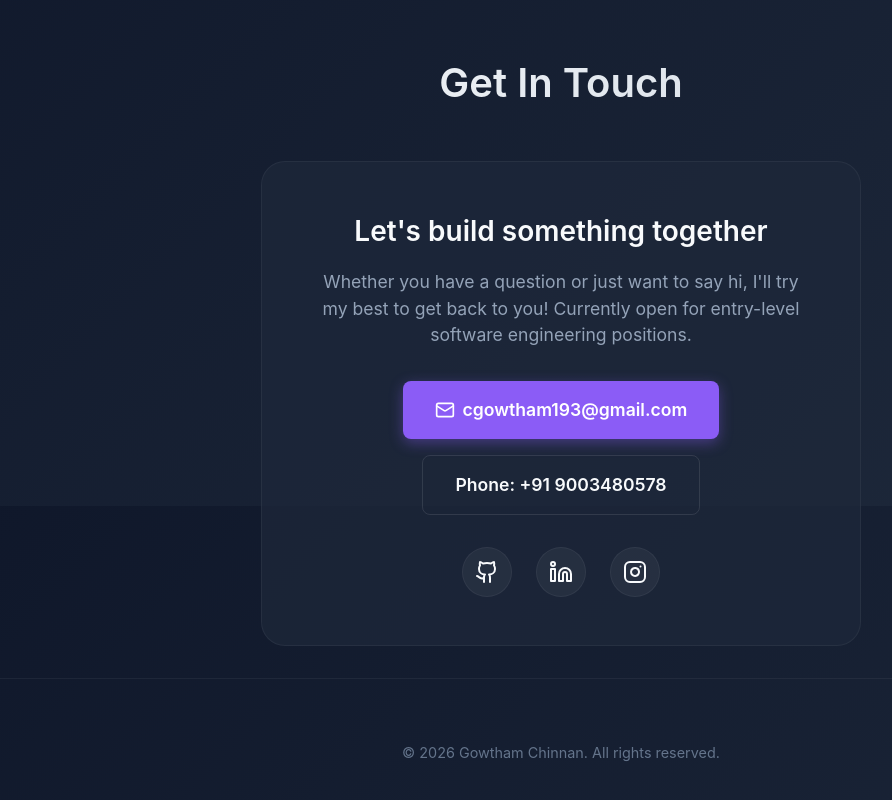
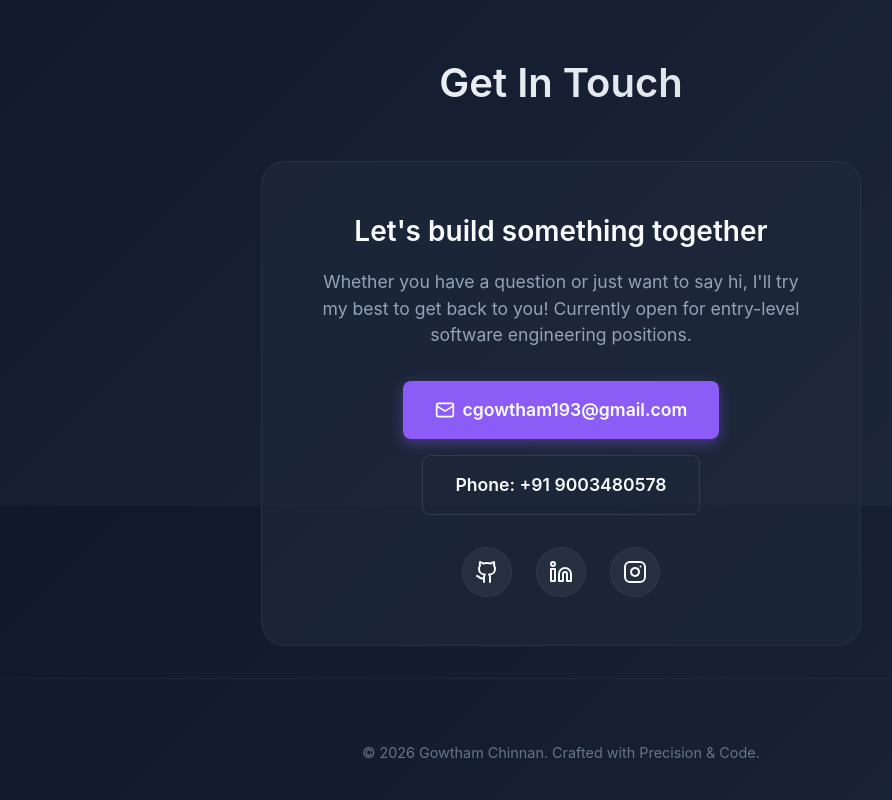
Before and after one commit to Gowthamchinnan/Tamper-Resistant-Cryptographic-Authentication-System-Using-ESP32, a React (Vite) app: page / in a window 1280 px wide. Shown: the part 2694-3494 px from the top of the page, without its empty margins (79-971 px from the left). Built offline with nearby package versions, Linux system fonts and the light colour scheme.

Commit message:
Change in footer section

```diff
--- a/src/App.jsx
+++ b/src/App.jsx
@@ -72,7 +72,7 @@ function App() {
       </main>
 
       <footer style={{ textAlign: 'center', padding: '3rem 0', color: '#64748b', fontSize: '0.9rem', borderTop: '1px solid rgba(255, 255, 255, 0.05)' }}>
-        <p>© {new Date().getFullYear()} Gowtham Chinnan. All rights reserved.</p>
+        <p>© {new Date().getFullYear()} Gowtham Chinnan. Crafted with Precision & Code.</p>
       </footer>
     </>
   );
--- a/src/Components/Footer.jsx
+++ b/src/Components/Footer.jsx
@@ -71,7 +71,7 @@ const Footer = () => {
             </div>
 
             <div className="footer-bottom">
-                <p>© {new Date().getFullYear()} Gowtham Chinnan. All rights reserved.</p>
+                <p>© {new Date().getFullYear()} Gowtham Chinnan. Crafted with Precision & Code.</p>
             </div>
         </footer>
     );
```
